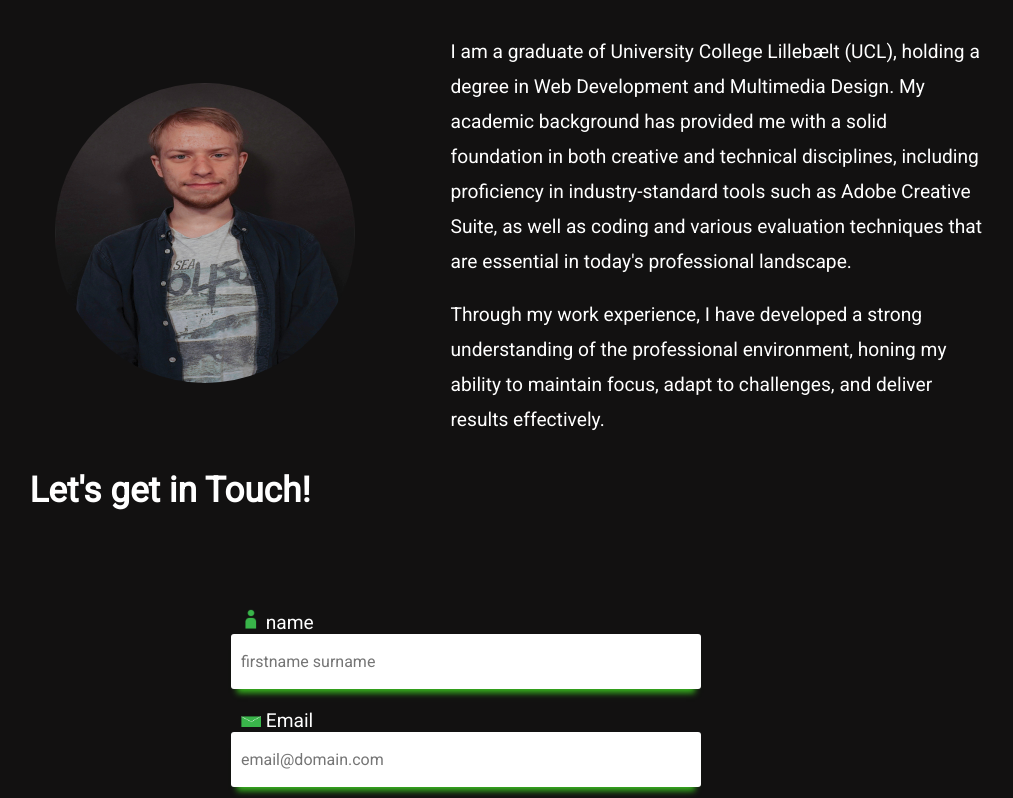
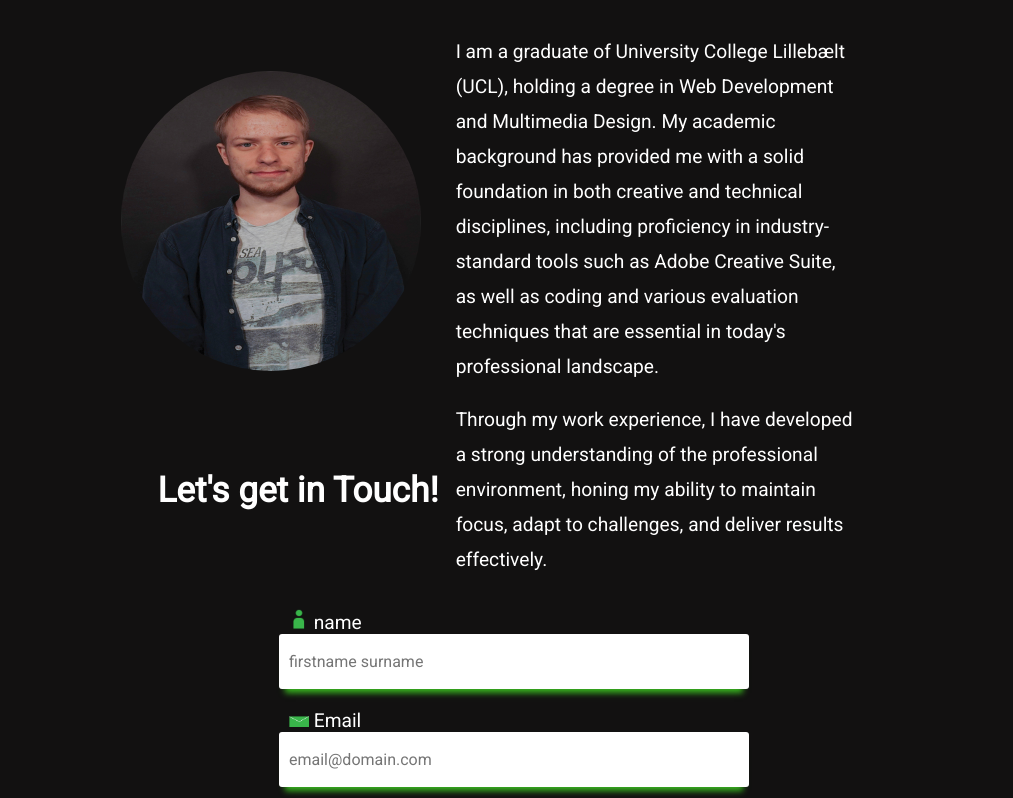
Before and after one commit to sej3686/vue-portfolio, a Vue app: page / in a window 1280 px wide. Shown: the part 3423-4221 px from the top of the page, without its empty margins (169-1182 px from the left). Built offline with nearby package versions, Linux system fonts and the light colour scheme.

Commit message:
update responsive

```diff
--- a/src/assets/sass/responsive.scss
+++ b/src/assets/sass/responsive.scss
@@ -52,8 +52,19 @@ $darkGreenColor: #228a30;
   }
 }
 
+@media (max-width: 1545px) {
+  .container {
+    max-width: 1024px;
+  }
+}
+
 /* xl */
 @media (max-width: 1280px) {
+
+  .container {
+    max-width: 768px;
+  }
+
   #keyword {
     margin-top: 15em;
 
@@ -76,9 +87,7 @@ $darkGreenColor: #228a30;
     margin-top: 7em;
   }
 
-  .container {
-    max-width: 1024px;
-  }
+
 
   #about {
     .about-wrapper {
--- a/src/views/HomeView.vue
+++ b/src/views/HomeView.vue
@@ -24,7 +24,7 @@
           </div>
         </div>
         <div class="mobile-header">
-          <img id="mlogo" src="../assets/img/logo-new-white.png" alt="logo" />
+          <a href=""></a><img id="mlogo" src="../assets/img/logo-new-white.png" alt="logo" />
         </div>
         <div class="spacing"></div>
         <div class="header-wrapper">
```
